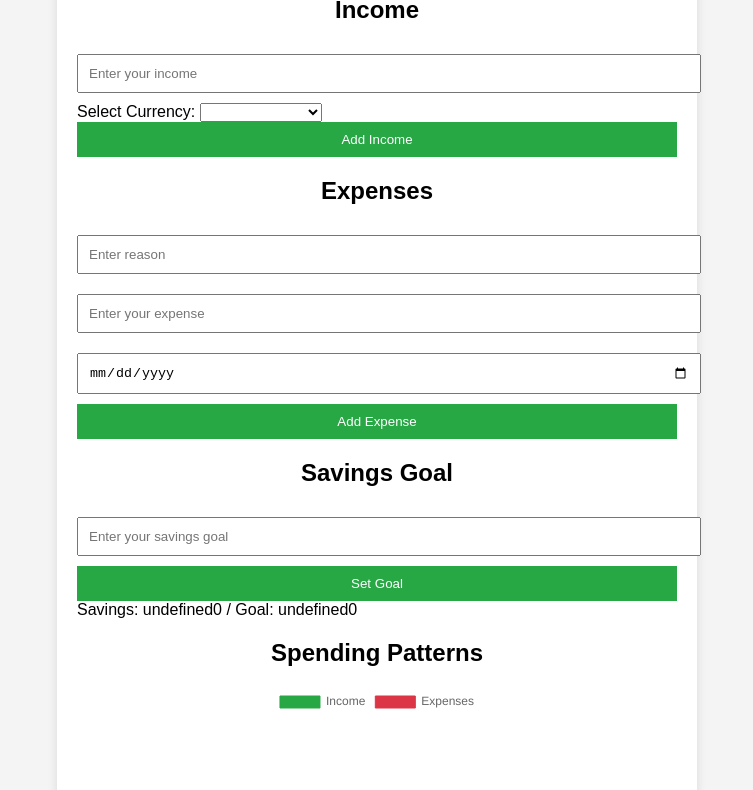
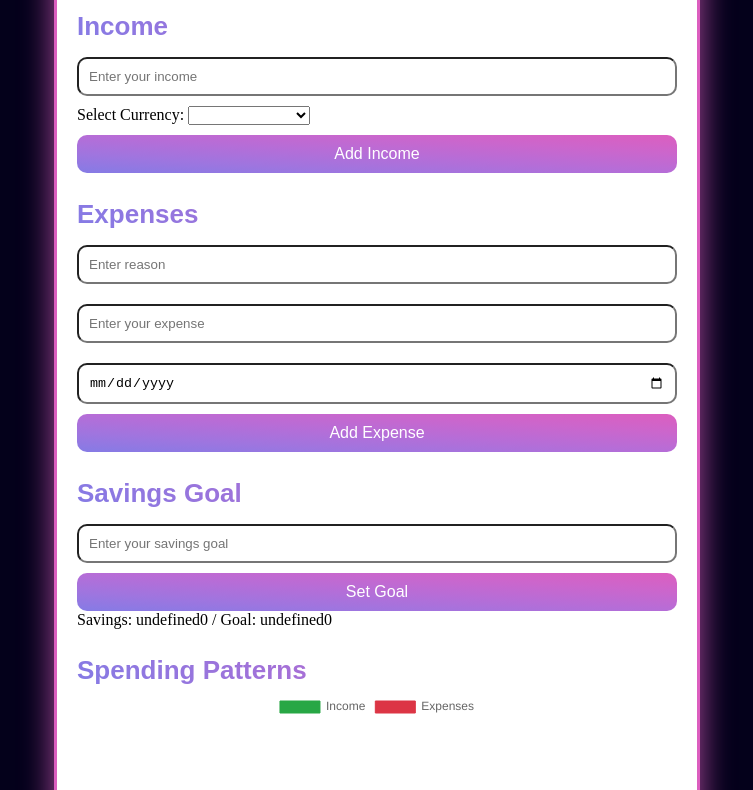
Before and after one commit to ashu2405/Penny-Wise, a plain HTML site: page index.html in a window 1280 px wide. Shown: the part 180-970 px from the top of the page, without its empty margins (263-1016 px from the left). Drawn offline with nearby package versions, Linux system fonts and the light colour scheme.

Commit message:
Add files via upload

```diff
--- a/index.html
+++ b/index.html
@@ -11,9 +11,20 @@
         <h1>Penny Wise</h1>
         <h2>Track. Save. Thrive.</h2>
 
+    </body>
+
+    <style>
+      body {
+        background-image: url("./images/Group\ 48096308.png"); /* Use relative path */
+        background-size: cover;
+        background-repeat: no-repeat;
+        background-position: center;
+      }
+    </style>
+
    <!-- Income Input -->
     <div id="income-section">
-        <h2>Income</h2>
+        <h3>Income</h3>
         <input type="number" id="income-input" placeholder="Enter your income">
         <!-- Currency Selector -->
     <div id="currency-selector">
@@ -32,7 +43,7 @@
 
 <!-- Expense Input -->
 <div id="expense-section">
-    <h2>Expenses</h2>
+    <h3>Expenses</h3>
     <input type="text" id="reason-input" placeholder="Enter reason">
     <input type="number" id="expense-input" placeholder="Enter your expense">
     <input type="date" id="date-input"> <!-- Date input -->
@@ -43,7 +54,7 @@
 
     <!-- Budget and Savings Goals -->
     <div id="goal-section">
-        <h2>Savings Goal</h2>
+        <h3>Savings Goal</h3>
         <input type="number" id="goal-input" placeholder="Enter your savings goal">
         <button id="set-goal">Set Goal</button>
         <div id="goal-status"></div>
@@ -51,7 +62,7 @@
 
     <!-- Chart for Data Visualization -->
     <div id="chart-section">
-        <h2>Spending Patterns</h2>
+        <h3>Spending Patterns</h3>
         <canvas id="myChart"></canvas>
       </div>
 
--- a/style.css
+++ b/style.css
@@ -1,7 +1,6 @@
 body {
-    font-family: Arial, sans-serif;
-    background-color: #f4f4f4;
-    padding: 20px;
+    background-color: #04011b;
+    padding: 50px;
   }
 
   .container {
@@ -9,30 +8,57 @@ body {
     margin: 0 auto;
     background: #fff;
     padding: 20px;
-    box-shadow: 0 0 10px rgba(0,0,0,0.1);
-  }
+    box-shadow: 0 0 2rem rgba(220, 94, 191, 0.8); /* Updated to a single color format */
+    border-radius: 20px;
+    border: 3px solid #DC5EBF;
+
+}
+
+#currency-selector {
+  margin-bottom: 10px;
+}
 
   h1, h2 {
     text-align: center;
+    font-family: 'poppins', sans-serif;
+    font-size: 32px;
+    background-image: linear-gradient(45deg, #857BE5, #DC5EBF);
+    background-clip: text;
+    color: transparent;
+    line-height: normal;
+    margin: 5px;
   }
 
+
+  h3 {
+    text-align: left;
+    font-family: 'poppins', sans-serif;
+    font-size: 26px;
+    background-image: linear-gradient(45deg, #857BE5, #DC5EBF);
+    background-clip: text;
+    color: transparent;
+    margin-bottom: 5px;
+  }
+
+
   input {
-    width: 100%;
+    width: 96%;
     padding: 10px;
     margin: 10px 0;
+    align-items: center;
+    border-radius: 10px;
   }
 
   button {
     width: 100%;
     padding: 10px;
-    background-color: #28a745;
     color: #fff;
     border: none;
     cursor: pointer;
-  }
-
-  button:hover {
-    background-color: #218838;
+    background-image: linear-gradient(to right top, #857be5, #9f75df, #b66dd7, #cb66cc, #dc5ebf);
+    border-radius: 10px;
+    font-size: medium;
+    font-weight: 500;
   }
 
   ul {
@@ -44,5 +70,13 @@ body {
     background-color: #e9ecef;
     margin: 5px 0;
     padding: 10px;
-    border-left: 4px solid #28a745;
+    border-left: 4px solid #857be5;
   }
+
+  #chart-section {
+    margin-bottom: 10px;
+  }
+
+  #clear-data {
+  margin-bottom: 5px;
+  }
```
